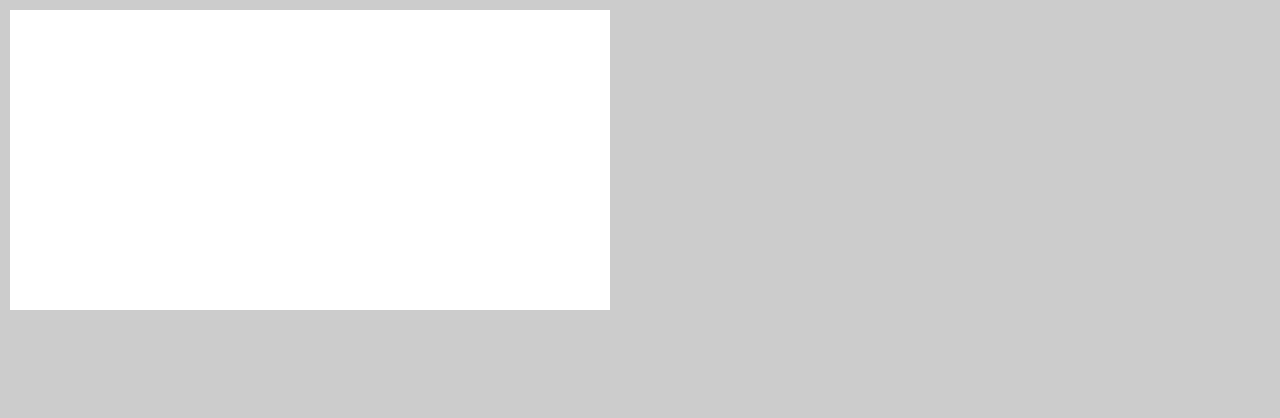
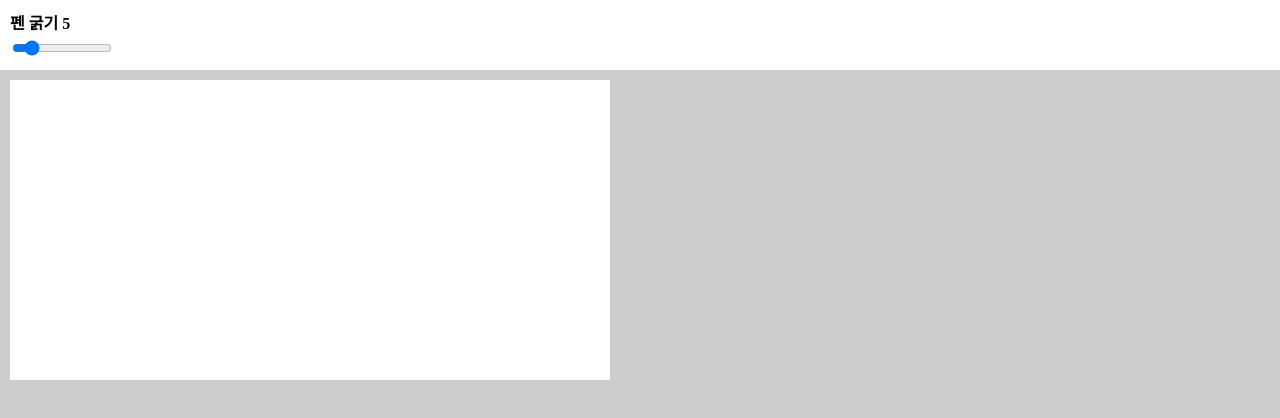
Before and after one commit to yeongsbook/drawing-board, a React (Create React App) app: page / in a window 1280 px wide. Shown: the top 418 px of the page. Built offline with nearby package versions, Linux system fonts and the light colour scheme.

Commit message:
8. 펜 굵기 변경 기능 추가

```diff
--- a/src/App.tsx
+++ b/src/App.tsx
@@ -1,10 +1,11 @@
-import React, { useEffect, useRef } from "react";
+import React, { useEffect, useRef, useState } from "react";
 
 const DEFAULT_CANVAS_WIDTH = 600;
 const DEFAULT_CANVAS_HEIGHT = 300;
-const PEN_SIZE = 5;
+const DEFAULT_PEN_SIZE = 5;
 
 function App() {
+  const [penSize, setPenSize] = useState<number>(DEFAULT_PEN_SIZE);
   const canvasRef = useRef<HTMLCanvasElement>(null);
 
   useEffect(() => {
@@ -25,12 +26,12 @@ function App() {
     let dragging = false;
     ctx.lineCap = "round";
     ctx.lineJoin = "round";
-    ctx.lineWidth = PEN_SIZE;
+    ctx.lineWidth = penSize;
     ctx.translate(-canvasRect.x, -canvasRect.y);
 
     const draw = (e: MouseEvent) => {
       ctx.beginPath();
-      ctx.arc(e.clientX, e.clientY, PEN_SIZE / 2, 0, Math.PI * 2);
+      ctx.arc(e.clientX, e.clientY, penSize / 2, 0, Math.PI * 2);
       ctx.fill();
     };
     const handleMousedown = (e: MouseEvent) => {
@@ -58,14 +59,36 @@ function App() {
     window.addEventListener("mouseup", handleMouseup);
 
     return () => {
+      canvas.removeEventListener("mousedown", handleMousedown);
       window.removeEventListener("mousemove", handleMouseup);
       window.removeEventListener("mouseup", handleMouseup);
     };
-  }, []);
+  }, [penSize]);
+
+  const handleChangePenSize = (e: React.ChangeEvent<HTMLInputElement>) => {
+    setPenSize(parseInt(e.target.value));
+  };
 
   return (
     <div>
-      <canvas ref={canvasRef} />
+      <div className="menu">
+        <div className="menu-item">
+          <strong className="menu-title">펜 굵기 {penSize}</strong>
+          <div className="menu-content">
+            <input
+              type="range"
+              min={1}
+              max={30}
+              value={penSize}
+              className="range-input"
+              onChange={handleChangePenSize}
+            />
+          </div>
+        </div>
+      </div>
+      <div className="canvas-area">
+        <canvas ref={canvasRef} />
+      </div>
     </div>
   );
 }
--- a/src/index.css
+++ b/src/index.css
@@ -1,8 +1,22 @@
 body {
   margin: 0;
-  padding: 10px;
   background: #ccc;
 }
 canvas {
   display: block;
 }
+.menu {
+  background: #fff;
+}
+.menu-item {
+  padding: 10px;
+}
+.menu-content {
+  margin-top: 4px;
+}
+.range-input {
+  width: 100px;
+}
+.canvas-area {
+  padding: 10px;
+}
```
